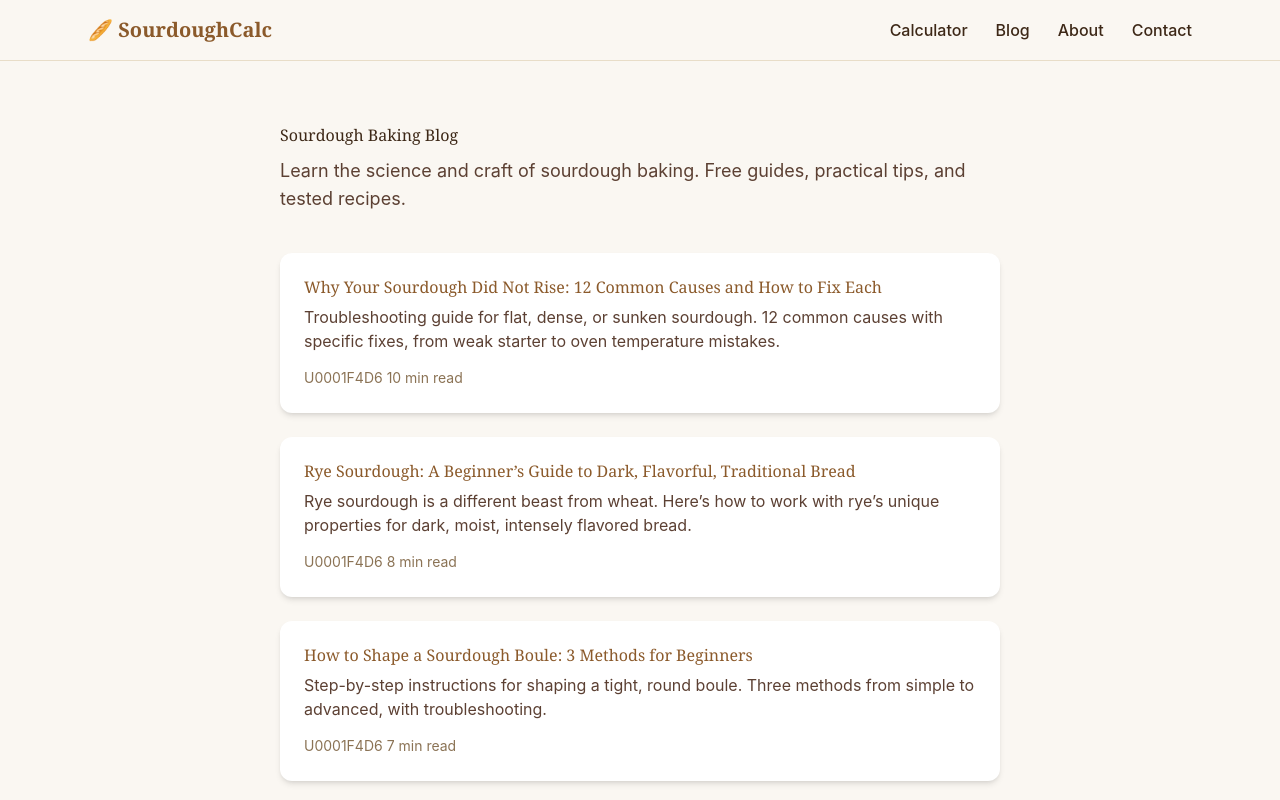
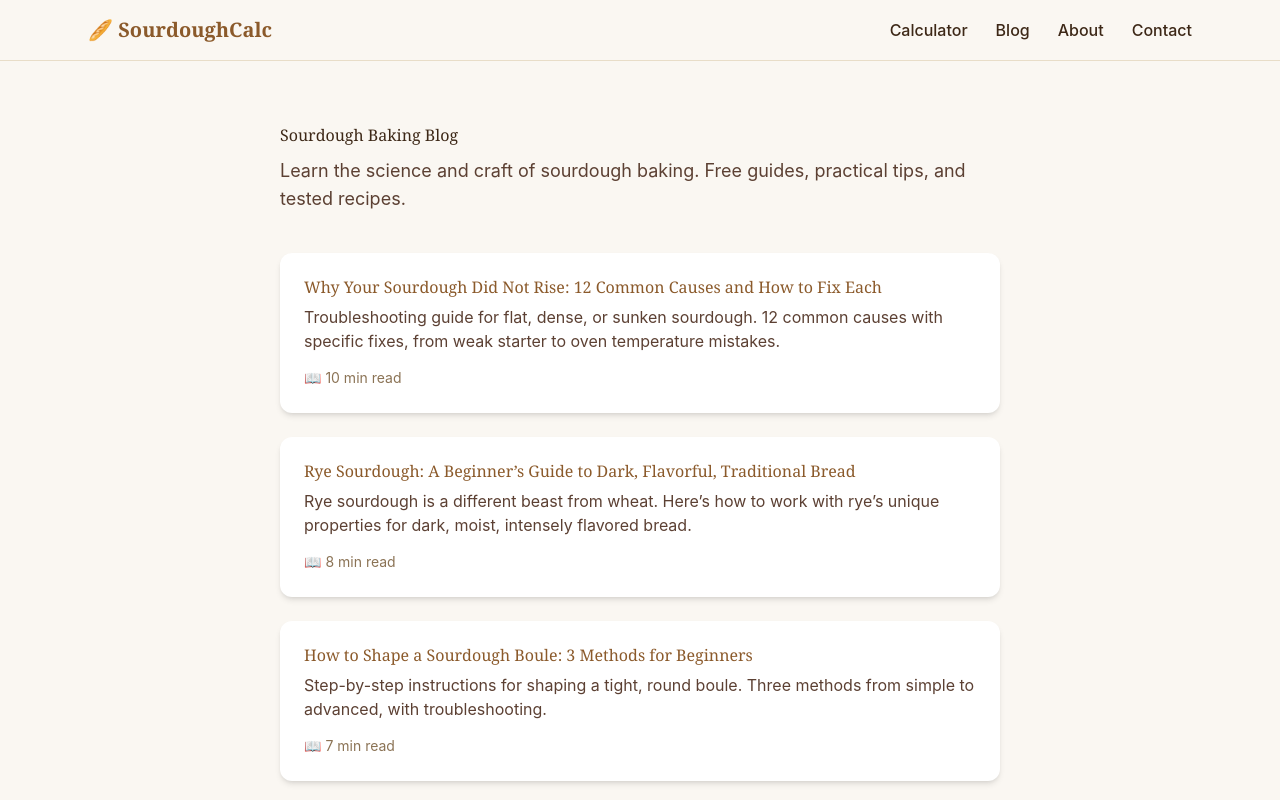
Before and after one commit to TZ005/sourdough-calculator, a Next.js app: page /blog in a window 1280 px wide. Shown: the top 800 px of the page. Built offline with nearby package versions, Linux system fonts and the light colour scheme.

Commit message:
Fix: replace literal U0001F4D6 with actual emoji

```diff
--- a/app/blog/page.jsx
+++ b/app/blog/page.jsx
@@ -150,7 +150,7 @@ export default function Blog() {
           >
             <h2 className="text-brand-brown mb-2">{post.title}</h2>
             <p className="text-[#5C4033] mb-3">{post.excerpt}</p>
-            <span className="text-brand-muted text-sm">U0001F4D6 {post.readTime} read</span>
+            <span className="text-brand-muted text-sm">📖 {post.readTime} read</span>
           </Link>
         ))}
       </div>
```
